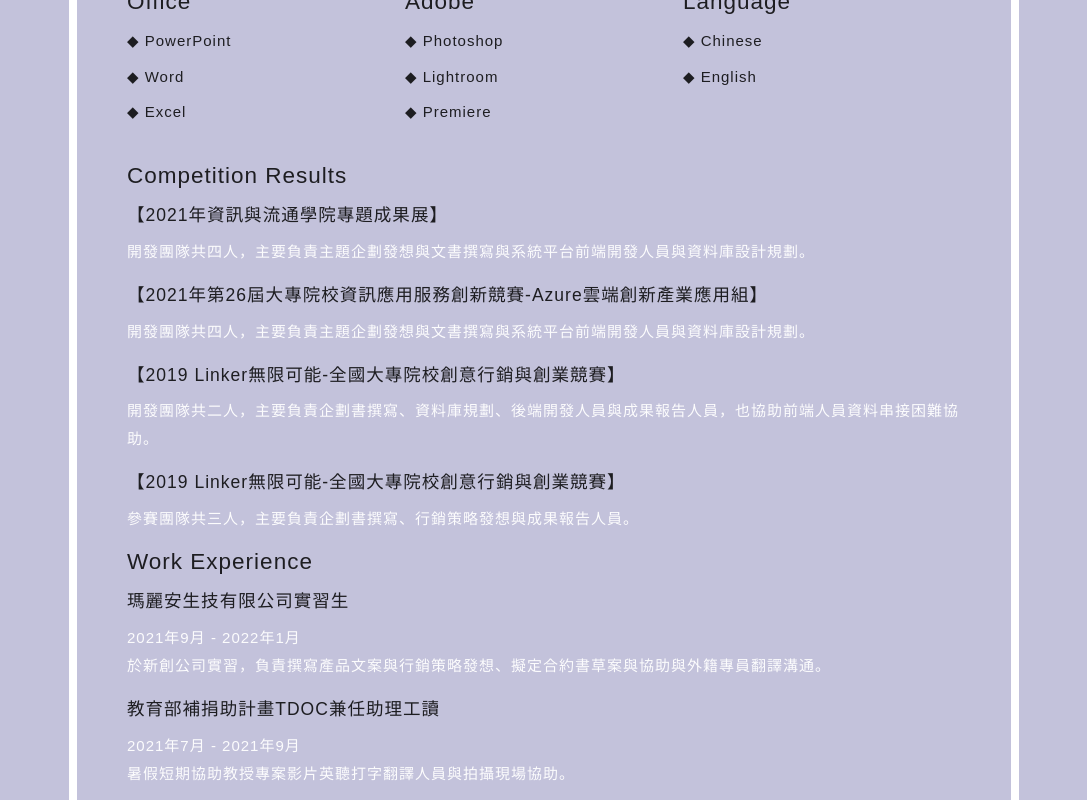
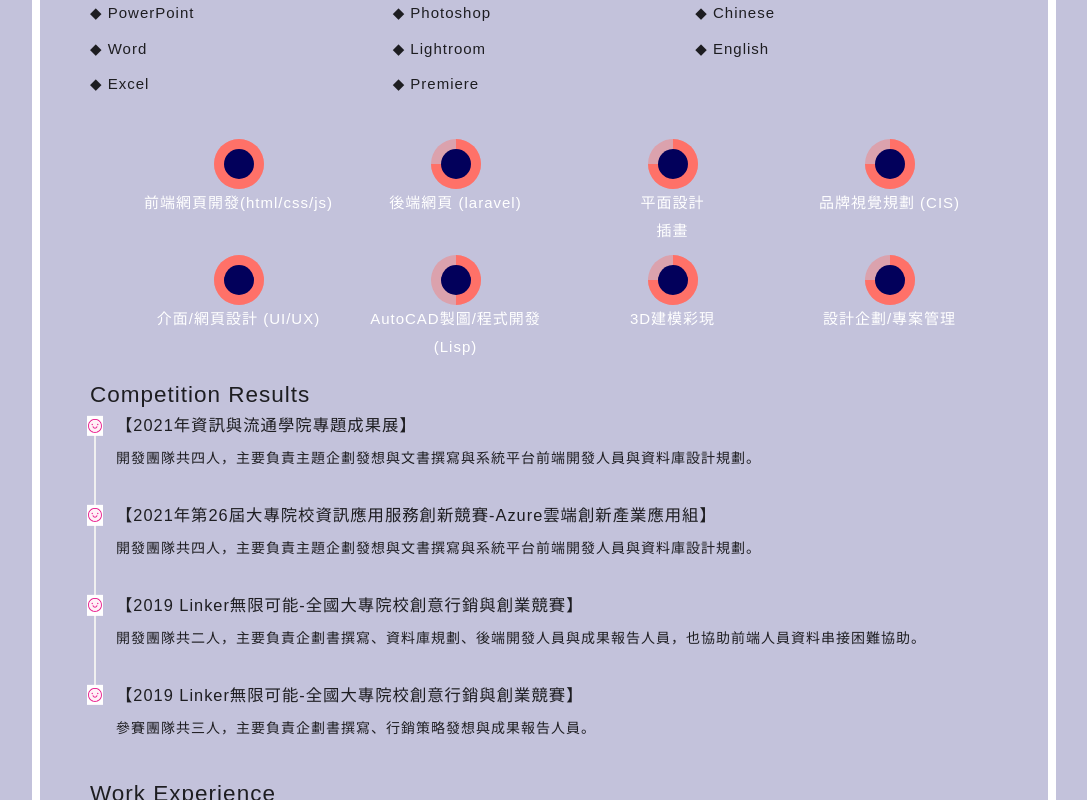
Before and after one commit to MING-CHUNLee/myresume, a React (Create React App) app: page / in a window 1280 px wide. Shown: the part 740-1540 px from the top of the page, without its empty margins (96-1183 px from the left). Built offline with nearby package versions, Linux system fonts and the light colour scheme.

Commit message:
next css start

```diff
--- a/package.json
+++ b/package.json
@@ -3,6 +3,7 @@
   "version": "0.1.0",
   "private": true,
   "dependencies": {
+    "@ant-design/icons": "^4.7.0",
     "@testing-library/jest-dom": "^5.16.2",
     "@testing-library/react": "^12.1.4",
     "@testing-library/user-event": "^13.5.0",
--- a/src/pages/Home/index.css
+++ b/src/pages/Home/index.css
@@ -3,7 +3,8 @@ body{
     display: flex;
     justify-content: center;
     background-color: #c3c2db;
-    color: rgba(255,255,255,0.95);
+    color: rgb(255, 255, 255);
+    /* 疑問2，為什麼component吃步道 */
     font-size: 15px;
     line-height: 28px;
     letter-spacing: 1px;
@@ -12,7 +13,7 @@ body{
 
 .resume{
     /* display: flex; */
-    max-width: 950px;
+    max-width: 80vw;
     border: solid 8px white;
     padding: 50px;
     position: relative;
@@ -31,3 +32,60 @@ img{
     width: 30%;
 
 }
+
+.listSkill{
+  display: flex;
+  flex-wrap: wrap;
+
+}
+
+.listSkill li{
+  width: 25%;
+  padding: 5px;
+  box-sizing: border-box;
+  display: flex;
+  flex-direction: column;
+  align-items: center;
+  text-align: center;
+}
+
+.circle{
+  width: 50px;
+  height: 50px;
+  background-color: #fff;
+  border-radius: 50%;
+  position: relative;
+  overflow: hidden;
+  background-color: rgba(255, 113, 104,0.4);
+}
+.circle::after{
+  content: "";
+  display: block;
+  background-color: #02005B;
+  width: calc(100% - 20px);
+  height: calc(100% - 20px);
+  border-radius: 50%;
+  position: relative;
+  left: 50%;
+  top: 50%;
+  transform: translate(-50%,-50%)
+}
+.p90,.p180,.p270,.p360{
+  width: 50%;
+  height: 50%;
+  position: absolute;
+  left: 50%;
+  top: 0;
+  background-color: #FF7168;
+}
+.p180{
+  top: 50%;
+}
+.p270{
+  left: 0;
+  top: 50%;
+}
+.p360{
+  left: 0;
+  top: 0;
+}
--- a/src/pages/Home/index.js
+++ b/src/pages/Home/index.js
@@ -1,7 +1,7 @@
 /*
  * @Author: your name
  * @Date: 2022-03-21 11:55:18
- * @LastEditTime: 2022-03-22 12:01:36
+ * @LastEditTime: 2022-03-22 14:04:46
  * @LastEditors: Please set LastEditors
  * @Description: 打开koroFileHeader查看配置 进行设置: https://github.com/OBKoro1/koro1FileHeader/wiki/%E9%85%8D%E7%BD%AE
  * @FilePath: \myresume\src\pages\Home\index.js
@@ -11,7 +11,8 @@ import Skill from './components/Skill';
 import License from './components/License';
 import { Row, Col, Divider } from 'antd';
 import './index.css';
-
+import { Timeline } from 'antd';
+import {SmileTwoTone} from '@ant-design/icons';
 import myface from './image/myface.png';
 import PowerPoint from './image/PowerPoint.jpg';
 import Excel from './image/Excel.jpg';
@@ -156,16 +157,94 @@ const Home =()=>{
                         ))}
 
         </Row>
+        <Row>
+        <ul class="listSkill">
+        <li>
+        <div class="circle">
+            <div class="p90"></div>
+            <div class="p180"></div>
+            <div class="p270"></div>
+            <div class="p360"></div>
+        </div>
+        前端網頁開發(html/css/js)
+        </li>
+        <li>
+
+        <div class="circle">
+            <div class="p90"></div>
+            <div class="p180"></div>
+            <div class="p270"></div>
+        </div>
+            後端網頁 (laravel)
+        </li>
+        <li>
+
+          <div class="circle">
+            <div class="p90"></div>
+            <div class="p180"></div>
+            <div class="p270"></div>
+          </div>
+          平面設計<br/>插畫
+        </li>
+        <li>
+
+          <div class="circle">
+            <div class="p90"></div>
+            <div class="p180"></div>
+            <div class="p270"></div>
+          </div>
+          品牌視覺規劃 (CIS)
+        </li>
+        <li>
+
+          <div class="circle">
+            <div class="p90"></div>
+            <div class="p180"></div>
+            <div class="p270"></div>
+            <div class="p360"></div>
+          </div>
+          介面/網頁設計 (UI/UX)
+        </li>
+        <li>
+
+          <div class="circle">
+            <div class="p90"></div>
+            <div class="p180"></div>
+          </div>
+          AutoCAD製圖/程式開發(Lisp)
+        </li>
+        <li>
+
+          <div class="circle">
+            <div class="p90"></div>
+            <div class="p180"></div>
+            <div class="p270"></div>
+          </div>
+          3D建模彩現
+        </li>
+        <li>
+
+          <div class="circle">
+            <div class="p90"></div>
+            <div class="p180"></div>
+            <div class="p270"></div>
+          </div>
+          設計企劃/專案管理
+        </li>
+      </ul>
+        </Row>
         <h2>Competition Results</h2>
         <Row>
         <div>
             <Col span={24}>
-                {competitions.map((competition)=>(
-                    <div>
-                    <h3 key={competition.id}>{competition.title}</h3>
-                    <p key={competition.id}>{competition.describe}</p>
-                    </div>
-                ))}
+                <Timeline>
+                    {competitions.map((competition)=>(
+                        <Timeline.Item dot={ <SmileTwoTone twoToneColor="#eb2f96" />}>
+                        <h3 key={competition.id}>{competition.title}</h3>
+                        <p key={competition.id}>{competition.describe}</p>
+                        </Timeline.Item>
+                    ))}
+                </Timeline>
             </Col>
         </div>
         </Row>
```
Also changed, not shown: 1 other file (tests, documents, lock files or other folders).
